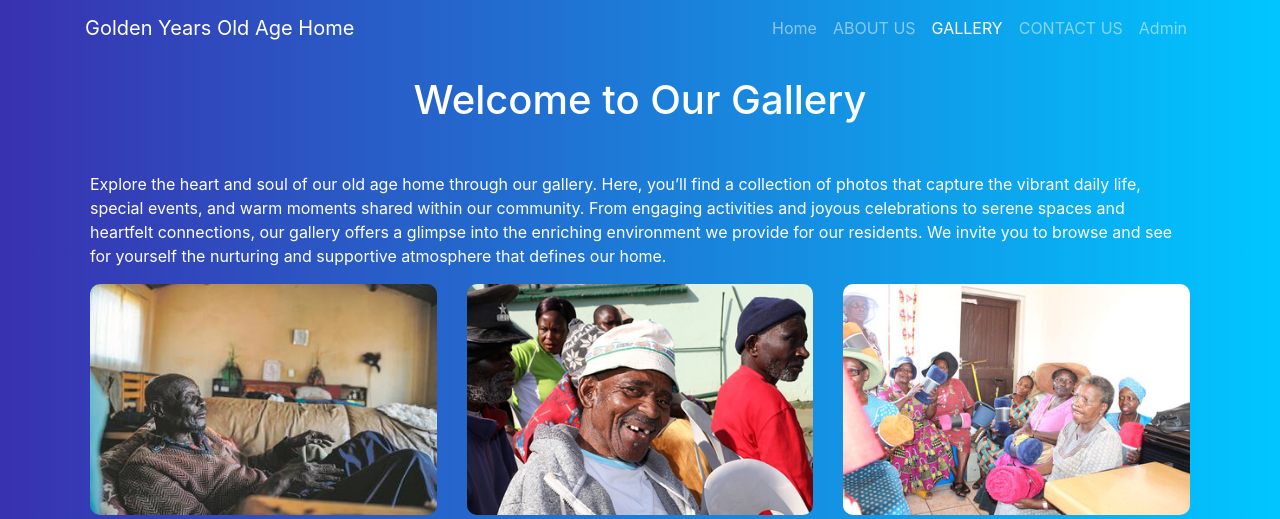
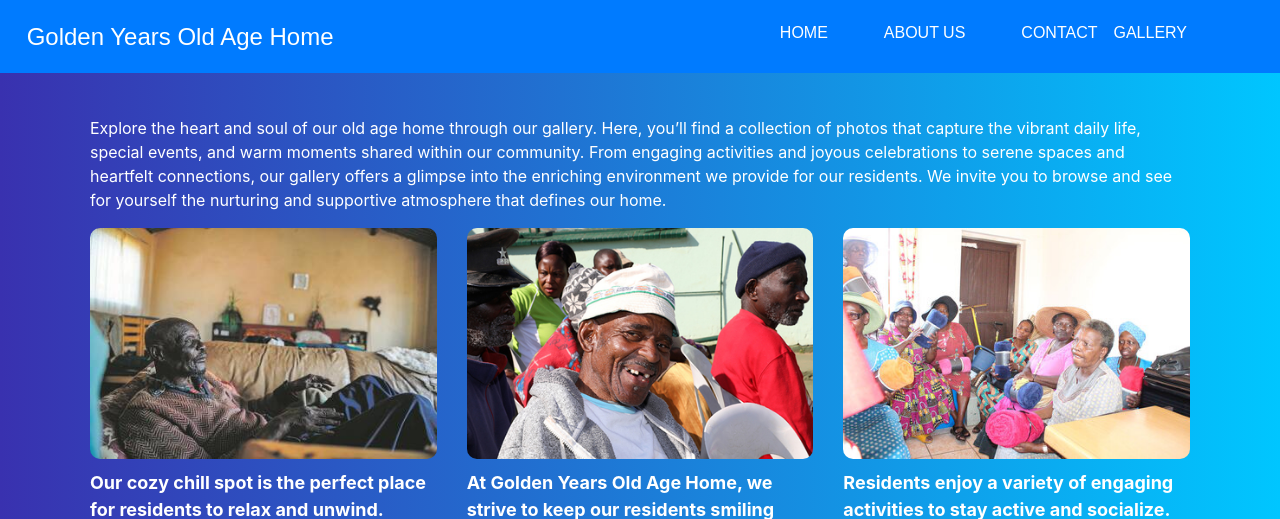
Before and after one commit to Kgaphola45/XISD6329_Web_Application, a PHP site: page /gallery.php in a window 1280 px wide. Shown: the top 519 px of the page. Run offline with PHP 8.4, Linux system fonts and the light colour scheme.

Commit message:
adding the same nav bar from home to the gallery page

```diff
--- a/gallery.php
+++ b/gallery.php
@@ -41,29 +41,35 @@
 </head>
 
 <body>
-
-<nav class="navbar navbar-expand-lg navbar-dark bg-transparent">
+<nav class="navbar navbar-expand-lg navbar-dark fixed-top" id="mainNav" style="background-color: #007bff;">
     <div class="container">
-        <a class="navbar-brand" href="#">Golden Years Old Age Home</a>
-        <button class="navbar-toggler" type="button" data-toggle="collapse" data-target="#navbarNav" aria-controls="navbarNav" aria-expanded="false" aria-label="Toggle navigation">
+        <a class="navbar-brand js-scroll-trigger" href="#" style="margin-top: 10px; margin-left:-65px; font-family: 'IBM Plex Sans', sans-serif;">
+            <h4><i class="fa fa-user-plus" aria-hidden="true"></i>&nbsp;Golden Years Old Age Home</h4>
+        </a>
+        <button class="navbar-toggler" type="button" data-toggle="collapse" data-target="#navbarResponsive" aria-controls="navbarResponsive" aria-expanded="false" aria-label="Toggle navigation">
             <span class="navbar-toggler-icon"></span>
         </button>
-        <div class="collapse navbar-collapse" id="navbarNav">
+        <div class="collapse navbar-collapse" id="navbarResponsive">
             <ul class="navbar-nav ml-auto">
-                <li class="nav-item">
-                    <a class="nav-link" href="index.php">Home</a>
+                <li class="nav-item" style="margin-right: 40px;">
+                    <a class="nav-link js-scroll-trigger" href="index.php" style="color: white; font-family: 'IBM Plex Sans', sans-serif;">
+                        <h6>HOME</h6>
+                    </a>
+                </li>
+                <li class="nav-item" style="margin-right: 40px;">
+                    <a class="nav-link js-scroll-trigger" href="services.html" style="color: white; font-family: 'IBM Plex Sans', sans-serif;">
+                        <h6>ABOUT US</h6>
+                    </a>
                 </li>
                 <li class="nav-item">
-                    <a class="nav-link" href="services.html">ABOUT US</a>
-                </li>
-                <li class="nav-item active">
-                    <a class="nav-link" href="gallery.php">GALLERY <span class="sr-only">(current)</span></a>
+                    <a class="nav-link js-scroll-trigger" href="contact.html" style="color: white; font-family: 'IBM Plex Sans', sans-serif;">
+                        <h6>CONTACT</h6>
+                    </a>
                 </li>
                 <li class="nav-item">
-                    <a class="nav-link" href="contact.html">CONTACT US</a>
-                </li>
-                <li class="nav-item">
-                    <a class="nav-link" href="admin-panel1.php">Admin</a>
+                    <a class="nav-link js-scroll-trigger" href="gallery.php" style="color: white; font-family: 'IBM Plex Sans', sans-serif;">
+                        <h6>GALLERY</h6>
+                    </a>
                 </li>
             </ul>
         </div>
```
